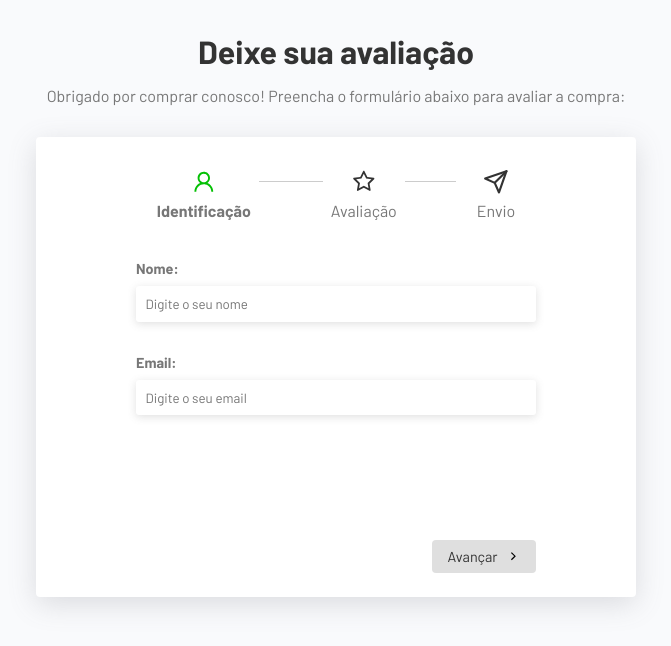
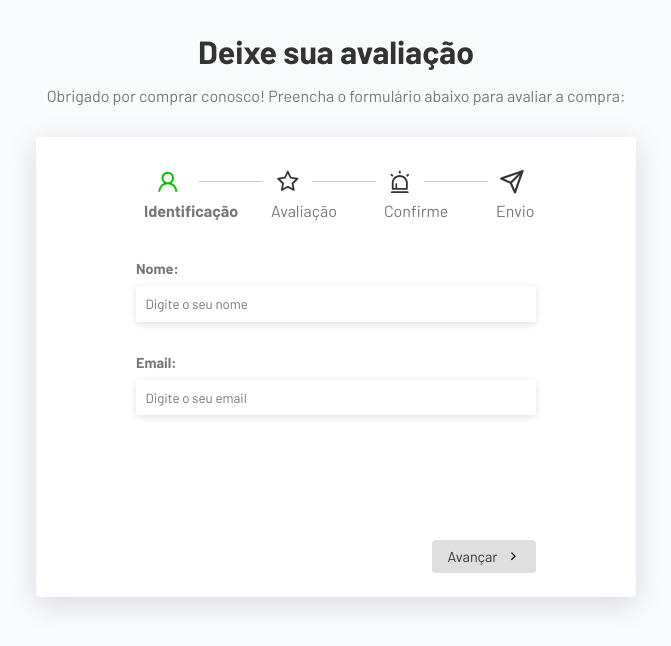
Before and after one commit to alexandreSouza31/satisfaction-survey, a React (Vite) app: page / in a window 1280 px wide. Shown: the top 646 px of the page, without its empty margins (304-975 px from the left). Built offline with nearby package versions, Linux system fonts and the light colour scheme.

Commit message:
will add 'Thank you' component

```diff
--- a/src/App.jsx
+++ b/src/App.jsx
@@ -5,6 +5,7 @@ import { FiSend } from "react-icons/fi"
 import UserForm from "./components/UserForm";
 import ReviewForm from "./components/ReviewForm";
 import Confirm from "./components/Confirm";
+import Thanks from "./components/Thanks";
 import Steps from "./components/Steps";
 
 //hooks
@@ -31,7 +32,8 @@ function App() {
   const formComponents = [//chamo a função update onde tiver input
     <UserForm data={data} updateFieldHandler={updateFieldHandler} />,
     <ReviewForm data={data} updateFieldHandler={updateFieldHandler}/>,
-    <Confirm data={data} />
+    <Confirm data={data} />,
+    <Thanks data={data}/>
   ];
 
   //vou desestruturar pra extrair cada um desses
--- a/src/components/Steps.jsx
+++ b/src/components/Steps.jsx
@@ -1,21 +1,27 @@
 import React from "react";
 import "./Steps.css";
+import "./Media-query.css";
 import { AiOutlineUser, AiOutlineStar } from "react-icons/ai";
 import { FiSend } from "react-icons/fi";
+import { AiOutlineAlert } from "react-icons/ai";
 
-const Steps = ({currentStep}) => {
+const Steps = ({ currentStep }) => {
     return (
         <div className="steps">
             <div className="step active">
-                <AiOutlineUser/>
+                <AiOutlineUser />
                 <p>Identificação</p>
             </div>
-            <div className={`step ${currentStep >= 1 ? "active":""}`}>
-                <AiOutlineStar/>
+            <div className={`step ${currentStep >= 1 ? "active" : ""}`}>
+                <AiOutlineStar />
                 <p>Avaliação</p>
             </div>
-            <div className={`step ${currentStep >= 2 ? "active":""}`}>
-                <FiSend/>
+            <div className={`step ${currentStep >= 2 ? "active" : ""}`}>
+                <AiOutlineAlert />
+                <p>Confirme</p>
+            </div>
+            <div className={`step ${currentStep >= 3 ? "active" : ""}`}>
+                <FiSend />
                 <p>Envio</p>
             </div>
         </div>
--- /dev/null
+++ b/src/components/Thanks.css
@@ -0,0 +1,3 @@
+.thanks-container p{
+    margin: 2rem auto;
+}
--- /dev/null
+++ b/src/components/Thanks.jsx
@@ -0,0 +1,13 @@
+import "./Thanks.css";
+
+const Thanks = ({data}) => {
+    return (
+        <div className="thanks-container">
+            <h2>Obrigado por avaliar sua compra, {data.name}!</h2>
+            <p>Você acaba de ganhar um cupom de 10% para sua próxima compra!</p>
+            <span>cupom: GANHOU10</span>
+        </div>
+    );
+};
+
+export default Thanks;
```
